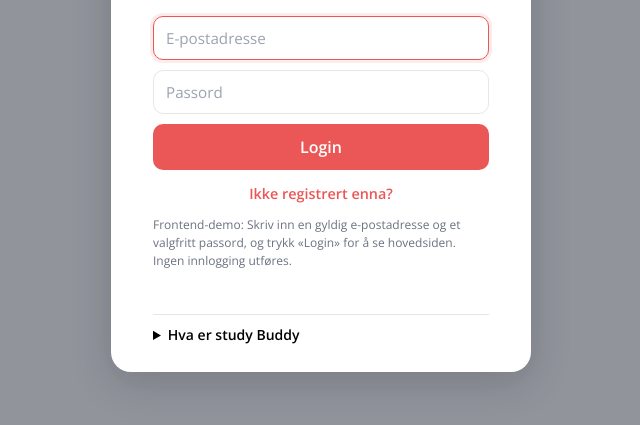
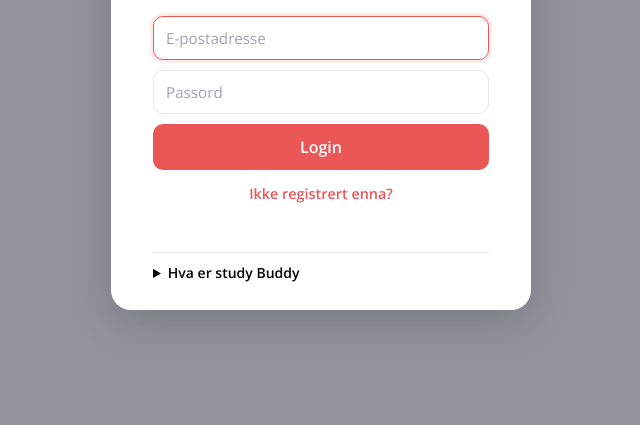
Before and after one commit to beabt05/Integrasjonsprosjekt-Gr.14, a website: page public/index.html in a window 1280 px wide. Shown: the part 193-618 px from the top of the page, without its empty margins (319-959 px from the left). Drawn offline with nearby package versions, Linux system fonts and the light colour scheme.

Commit message:
Remove frontend demo instructions from authentication modal

```diff
--- a/public/index.html
+++ b/public/index.html
@@ -46,8 +46,6 @@ provide the shared Codespaces configuration.
     <span type="button" id="forgottrnPassword" hidden>Glemte passord?</span>
   </div>
 <p class="preview-note">
-  Frontend-demo: Skriv inn en gyldig e-postadresse og et valgfritt
-  passord, og trykk «Login» for å se hovedsiden. Ingen innlogging utføres.
 </p>
   <p id="navAuthMessage" role="status"></p>
   <details>
```
